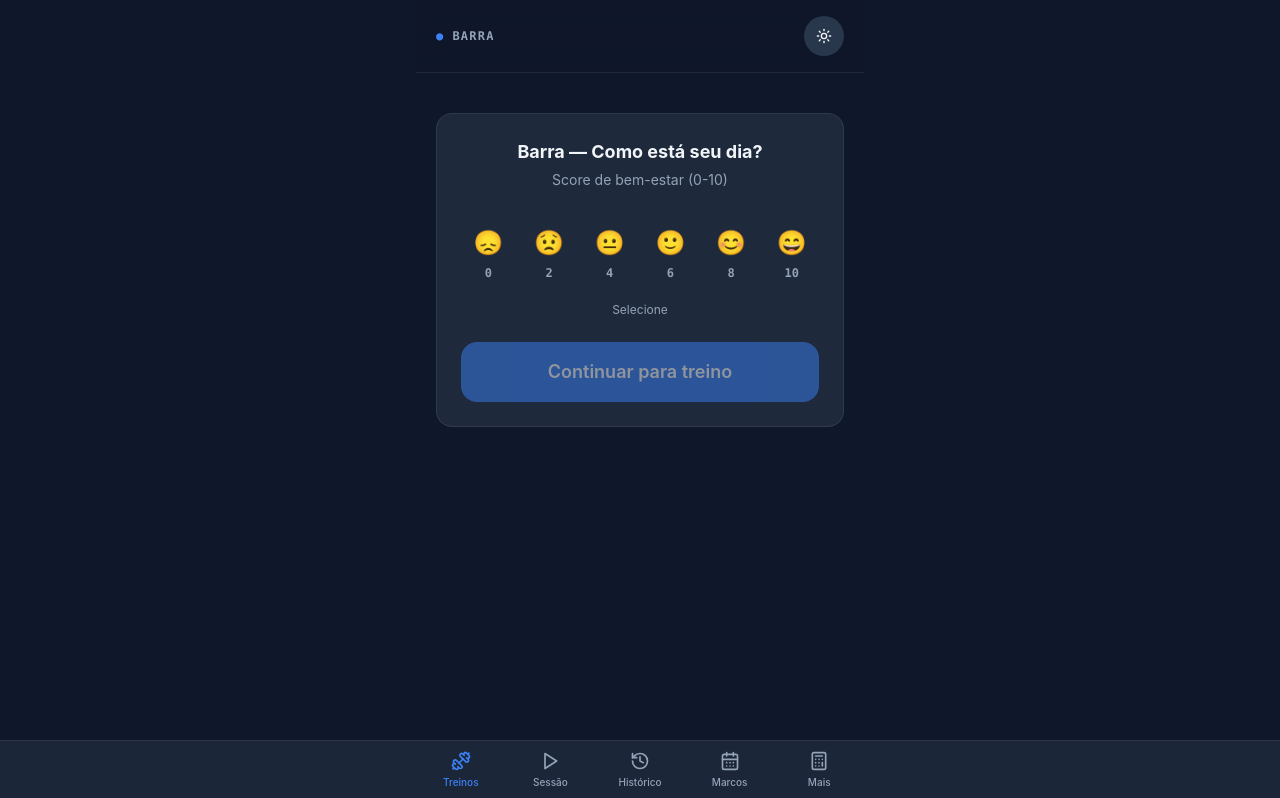
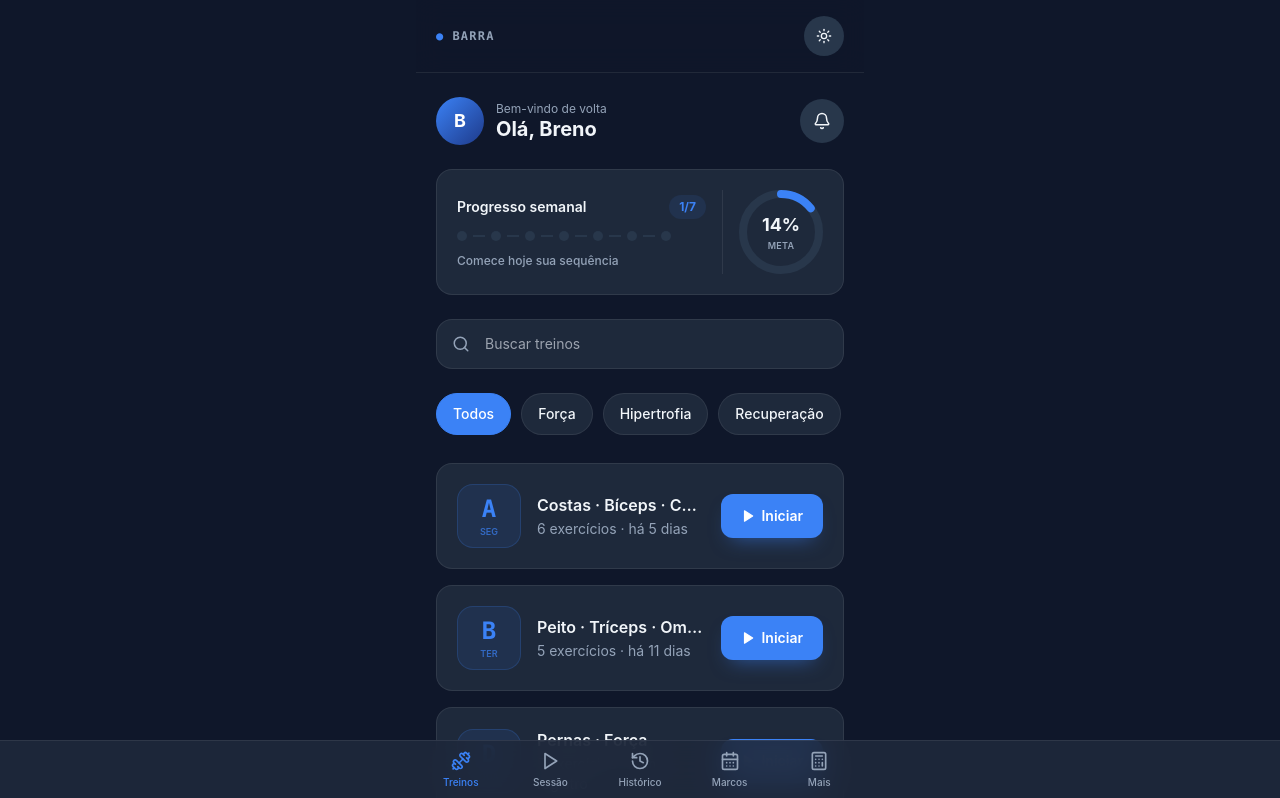
Before and after one commit to BrenoPinese/ZizuFIT, a React (Vite) app: page / in a window 1280 px wide. Shown: the top 798 px of the page. Built offline with nearby package versions, Linux system fonts and the light colour scheme.

Commit message:
Update App.jsx

```diff
--- a/App.jsx
+++ b/App.jsx
@@ -376,7 +376,10 @@ export default function AppTreino() {
   const [tema, setTema] = useState("dark");
   const [aba, setAba] = useState("treinos");
   const [carregando, setCarregando] = useState(true);
-  const [treinos, setTreinos] = useState(TREINOS_PADRAO);
+  /* o programa de treino é fixo (vem do código) — nunca é lido nem salvo
+     no localStorage, então uma mudança no programa sempre chega pra
+     quem já usava o app, sem precisar limpar o cache do navegador */
+  const treinos = TREINOS_PADRAO;
   const [series, setSeries] = useState([]);
   const [marcos, setMarcos] = useState([]);
   const [descanso, setDescanso] = useState(90);
@@ -397,15 +400,22 @@ export default function AppTreino() {
     } catch { /* primeira execução */ }
 
     if (d) {
-      setTreinos(d.treinos?.length ? d.treinos : TREINOS_PADRAO);
+      /* O programa de treino (TREINOS_PADRAO) vem sempre do código, nunca
+         do cache salvo no navegador — assim uma atualização do programa
+         (like a virada pro DUP) chega pra quem já usava o app, sem ficar
+         preso numa "foto" antiga salva localmente. O histórico do usuário
+         (séries, marcos, scores etc.) continua vindo do cache normalmente. */
       setSeries(d.series || []);
       setMarcos(d.marcos?.length ? d.marcos : MARCOS_IMPORTADOS);
       setDescanso(d.descanso ?? 90);
-      setSessao(d.sessao || null);
       setVideos(d.videos || {});
       setScores(d.scores || []);
       setRecuperacoes(d.recuperacoes || []);
       if (d.tema) setTema(d.tema);
+      /* sessão em andamento só é restaurada se o treino/exercício ainda
+         existir no programa atual — evita crash quando o programa mudou */
+      const treinoValido = d.sessao && TREINOS_PADRAO.find((t) => t.id === d.sessao.treino);
+      setSessao(treinoValido ? d.sessao : null);
     } else {
       setSeries(semear());
       setMarcos(MARCOS_IMPORTADOS);
@@ -415,15 +425,15 @@ export default function AppTreino() {
 
   const salvar = useCallback(() => {
     const ok = storageSet(STORE_KEY, JSON.stringify({
-      treinos, series, marcos, descanso, sessao, tema, videos, scores, recuperacoes,
+      series, marcos, descanso, sessao, tema, videos, scores, recuperacoes,
     }));
     if (!ok) {
       setAviso("Não deu para salvar agora. Os dados seguem na tela até você fechar.");
       setTimeout(() => setAviso(null), 4000);
     }
-  }, [treinos, series, marcos, descanso, sessao, tema, videos, scores, recuperacoes]);
-
-  useEffect(() => { if (!carregando) salvar(); }, [series, marcos, descanso, sessao, tema, treinos, videos, scores, recuperacoes, carregando]); // eslint-disable-line
+  }, [series, marcos, descanso, sessao, tema, videos, scores, recuperacoes]);
+
+  useEffect(() => { if (!carregando) salvar(); }, [series, marcos, descanso, sessao, tema, videos, scores, recuperacoes, carregando]); // eslint-disable-line
 
   /* timer de descanso — baseado em timestamp real (Date.now()), não em
      contagem de ticks. Assim, se o navegador segurar/atrasar o
@@ -502,12 +512,26 @@ export default function AppTreino() {
     }]);
   };
 
+  /* score de bem-estar é pedido no FINAL do treino, não antes de começar */
+  const [aguardandoBemEstar, setAguardandoBemEstar] = useState(false);
+
   const encerrarSessao = () => {
     setSeries((a) => a.map((s) => (s.status === "⏳ Em andamento" ? { ...s, status: "✅ Completo" } : s)));
     setSessao(null);
     setRodando(false);
     setRestante(0);
     setAba("historico");
+  };
+
+  const pedirEncerrar = () => {
+    if (scoreHoje) { encerrarSessao(); return; }
+    setAguardandoBemEstar(true);
+  };
+
+  const concluirComBemEstar = (valor) => {
+    registrarBemEstar(valor);
+    setAguardandoBemEstar(false);
+    encerrarSessao();
   };
 
   const ultimaVez = (idTreino) => {
@@ -553,22 +577,26 @@ export default function AppTreino() {
           <div className="mx-5 mt-4 mb-1 px-4 py-3 rounded-2xl text-sm" style={{ background: c.surface2 }}>{aviso}</div>
         )}
 
+        {aguardandoBemEstar ? (
+          <TelaBemEstar c={c} registrar={concluirComBemEstar} finalDoTreino />
+        ) : (
+          <>
             {aba === "treinos" && (
-          scoreHoje
-            ? <TelaTreinos c={c} treinos={treinos} ultimaVez={ultimaVez} sessao={sessao} deload={deload}
+              <TelaTreinos c={c} treinos={treinos} ultimaVez={ultimaVez} sessao={sessao} deload={deload}
                 treinosEstaSemana={treinosEstaSemana} streak={streak}
                 iniciar={(t) => { setSessao({ treino: t.id, exercicio: t.exercicios[0].nome }); setAba("sessao"); }}
                 continuar={() => setAba("sessao")} />
-            : <TelaBemEstar c={c} registrar={registrarBemEstar} />
             )}
 
             {aba === "sessao" && (
               sessao
                 ? <TelaSessao c={c} sessao={sessao} setSessao={setSessao} treinos={treinos} deload={deload}
-                series={series} registrar={registrarSerie} editar={editarSerie} encerrar={encerrarSessao}
+                    series={series} registrar={registrarSerie} editar={editarSerie} encerrar={pedirEncerrar}
                     videos={videos} setVideo={setVideo}
                     recuperacoes={recuperacoes} registrarRecuperacao={registrarRecuperacao} />
                 : <Vazio c={c} texto="Nenhum treino em andamento." acao="Escolher treino" onAcao={() => setAba("treinos")} />
+            )}
+          </>
         )}
 
         {aba === "historico" && <TelaHistorico c={c} series={series} treinos={treinos} scores={scores} />}
@@ -622,13 +650,13 @@ function BarraSuperior({ c, tema, setTema, sessao, aba }) {
 /* --------------------------------------------------- score de bem-estar
    Tela obrigatória (uma vez por dia) antes do dashboard de treinos.    */
 
-function TelaBemEstar({ c, registrar }) {
+function TelaBemEstar({ c, registrar, finalDoTreino }) {
   const [valor, setValor] = useState(null);
 
   return (
     <div className="px-5 pt-10">
       <div className="p-6 rounded-2xl text-center" style={{ background: c.surface, border: `1px solid ${c.line}` }}>
-        <p className="text-lg font-bold mb-1">Barra — Como está seu dia?</p>
+        <p className="text-lg font-bold mb-1">{finalDoTreino ? "Barra — Como foi o treino de hoje?" : "Barra — Como está seu dia?"}</p>
         <p className="text-sm mb-6" style={{ color: c.muted }}>Score de bem-estar (0-10)</p>
 
         <div className="flex justify-between gap-1.5 mb-2">
@@ -650,7 +678,7 @@ function TelaBemEstar({ c, registrar }) {
         <button onClick={() => valor !== null && registrar(valor)} disabled={valor === null}
           className="w-full py-4 rounded-2xl font-semibold text-lg"
           style={{ background: c.accent, color: c.accentInk, opacity: valor === null ? 0.5 : 1 }}>
-          Continuar para treino
+          {finalDoTreino ? "Concluir treino" : "Continuar para treino"}
         </button>
       </div>
     </div>
```
Lines whose indentation alone changed are shown as unchanged.
